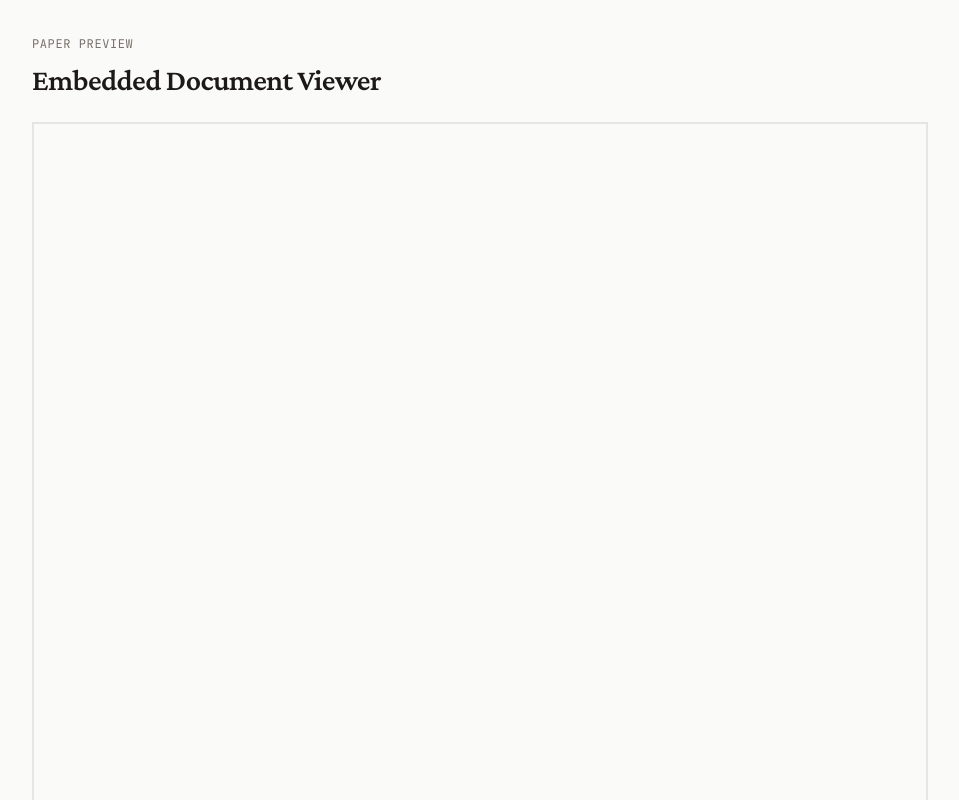
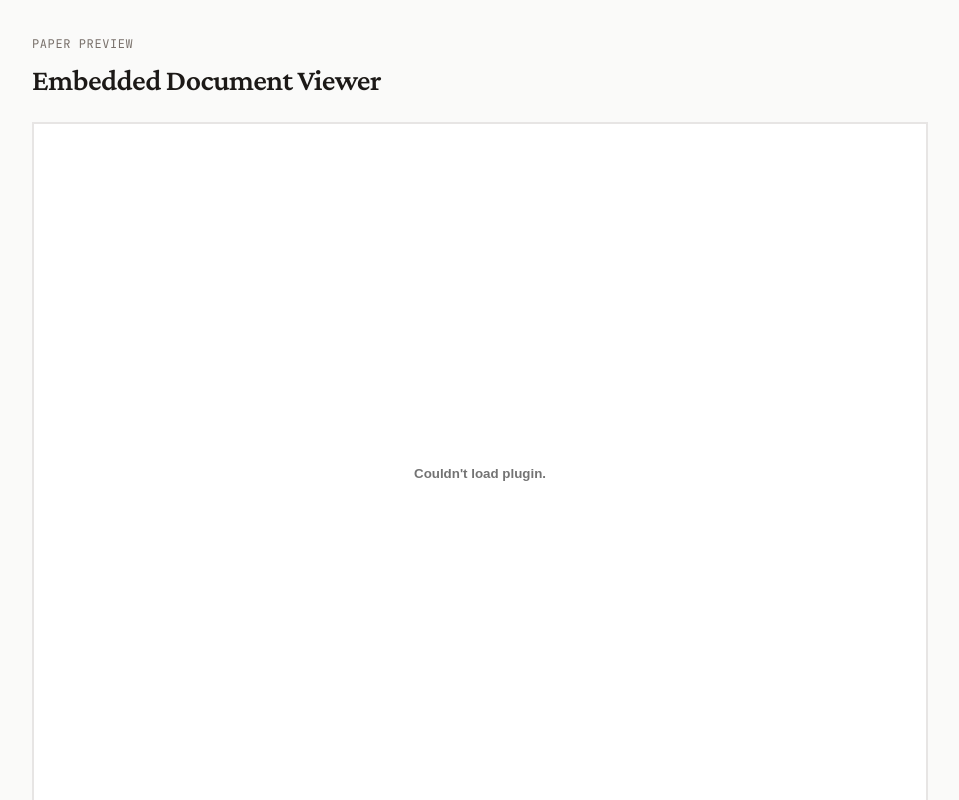
Before and after one commit to srinivasjangiti/Beforeyousign, a Next.js app: page /research in a window 1280 px wide. Shown: the part 3260-4060 px from the top of the page, without its empty margins (160-1119 px from the left). Built offline with nearby package versions, Linux system fonts and the light colour scheme; no server answers.

Commit message:
fix: replace iframe with embed for PDF viewer (bypasses X-Frame-Options), add object-src CSP

```diff
--- a/app/research/ResearchPageClient.tsx
+++ b/app/research/ResearchPageClient.tsx
@@ -232,11 +232,11 @@ export default function ResearchPageClient() {
             </div>
 
             <div className="bg-white border-2 border-stone-200 overflow-hidden">
-              <iframe
+              <embed
                 src="/research-paper.pdf#toolbar=0&view=FitH"
+                type="application/pdf"
                 className="w-full h-[600px] sm:h-[700px]"
                 title="Research Paper: Faithfulness, Robustness, and Generalization in Chain-of-Thought Reasoning"
-                loading="lazy"
                 aria-label="PDF preview of research paper"
               />
               <div className="p-4 bg-stone-50 border-t border-stone-200 text-center">
--- a/next.config.ts
+++ b/next.config.ts
@@ -23,6 +23,7 @@ const securityHeaders = [
       "img-src 'self' blob: data: https:",
       "connect-src 'self' https://integrate.api.nvidia.com https://clerk.clerk.services https://*.clerk.accounts.dev wss://*.clerk.accounts.dev",
       "frame-src 'self'",
+      "object-src 'self'",
     ].join("; "),
   },
 ];
```
